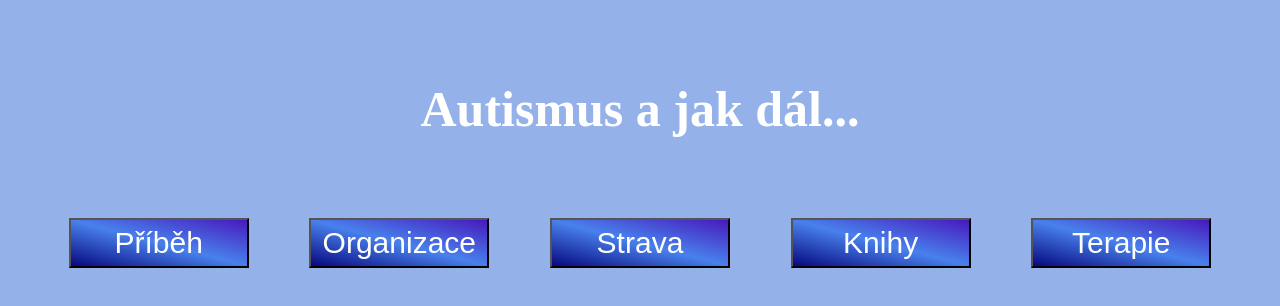
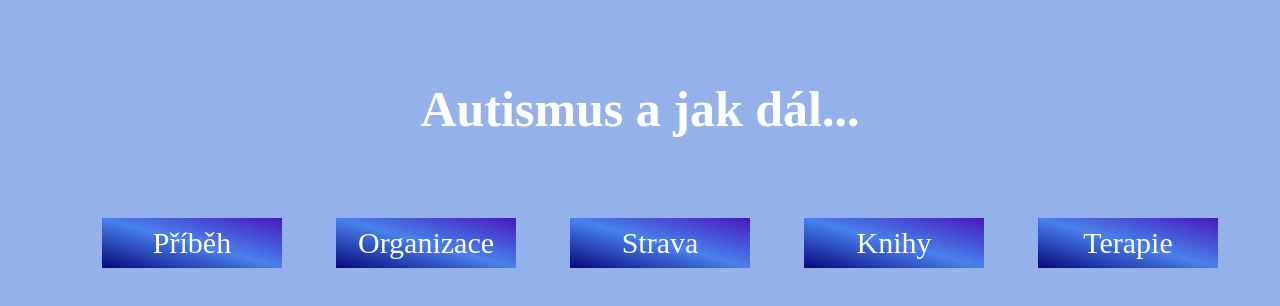
Before and after one commit to LucieTrojanova/Projekt_Autismus, a website built with webpack: page src/index.html in a window 1280 px wide. Built offline with nearby package versions, Linux system fonts and the light colour scheme.

Commit message:
změna tlačítka na nav, styl menu

```diff
--- a/src/index.html
+++ b/src/index.html
@@ -12,13 +12,22 @@
         <h1>Autismus a jak dál...</h1>
       </header>
       <main>
-        <div class="tlacitka">
+        <nav class="menu">
+          <ul class="obsah">
+            <li><a href="#" class="tlacitko">Příběh</a></li>
+            <li><a href="#" class="tlacitko">Organizace</a></li>
+            <li><a href="#" class="tlacitko">Strava</a></li>
+            <li><a href="#" class="tlacitko">Knihy</a></li>
+            <li><a href="#" class="tlacitko">Terapie</a></li>
+          </ul>
+        </nav>
+        <!--<div class="tlacitka">
           <button class="tlacitko">Příběh</button>
           <button class="tlacitko">Organizace</button>
           <button class="tlacitko">Strava</button>
           <button class="tlacitko">Knihy</button>
           <button class="tlacitko">Terapie</button>
-        </div>
+        </div>-->
       </main>
       <footer></footer>
     </div>
--- a/src/style.css
+++ b/src/style.css
@@ -9,24 +9,33 @@ h1 {
   margin-top: 80px;
 }
 
-.tlacitka {
+.obsah {
   display: flex;
   justify-content: space-evenly;
   margin-top: 80px;
+  flex-direction: row;
+  list-style: none;
+
 }
 
-.tlacitko {
+li {
+  display: flex;
+  justify-content: center;
+  align-items: center;
+  width: 180px;
+  height: 50px;
+
   /* background-color: rgb(7, 7, 125);
   /*background-image: conic-gradient(#4719bd 45deg, #4881ec 45deg 90deg, rgb(7, 7, 125) 90deg 180deg);
 */
   background-image: linear-gradient(to bottom left, #4719bd, #4881ec, rgb(7, 7, 125));
   /* background-image: linear-gradient(135deg, #4719bd 40%, #dee2ea);
   background: linear-gradient(to top right, black 0%, white 51%, black 51%, white 100%);*/
+}
+
+.tlacitko {
   color: white;
-  width: 180px;
-  height: 50px;
   font-size: 30px;
-
   /*border: white;*/
-
+  text-decoration: none;
 }
```
